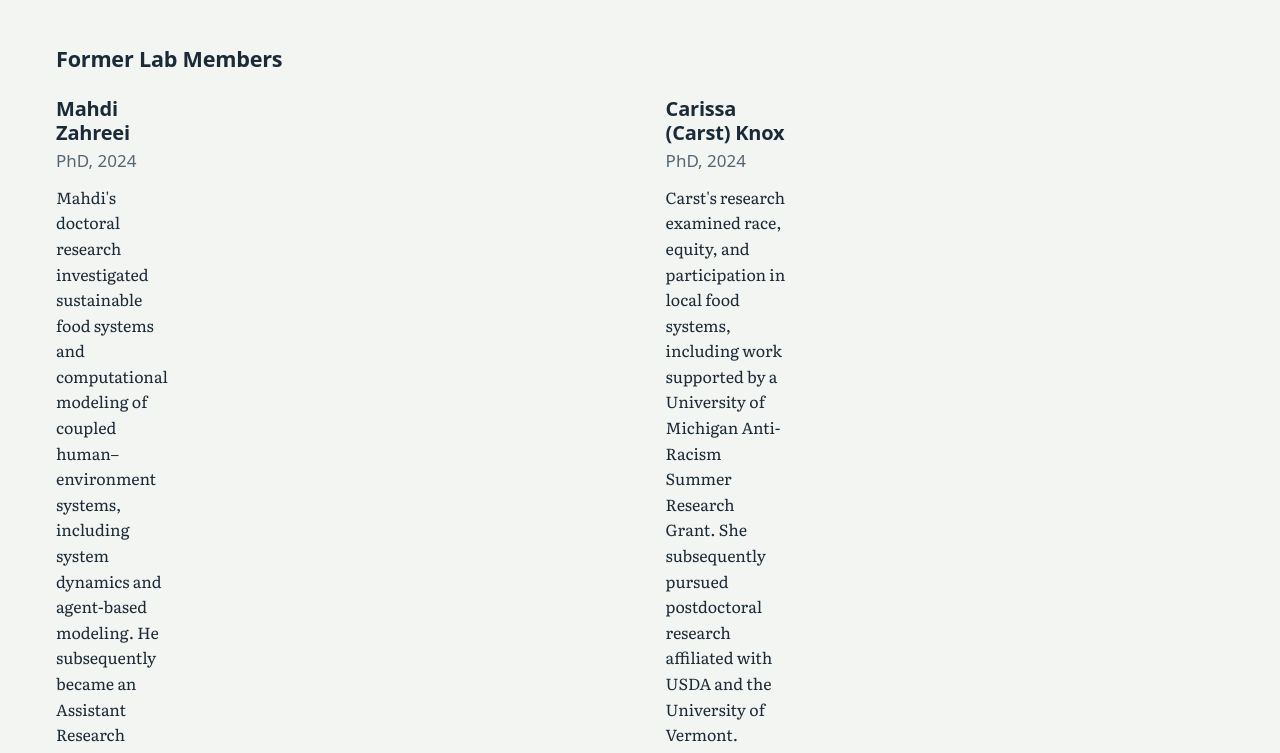
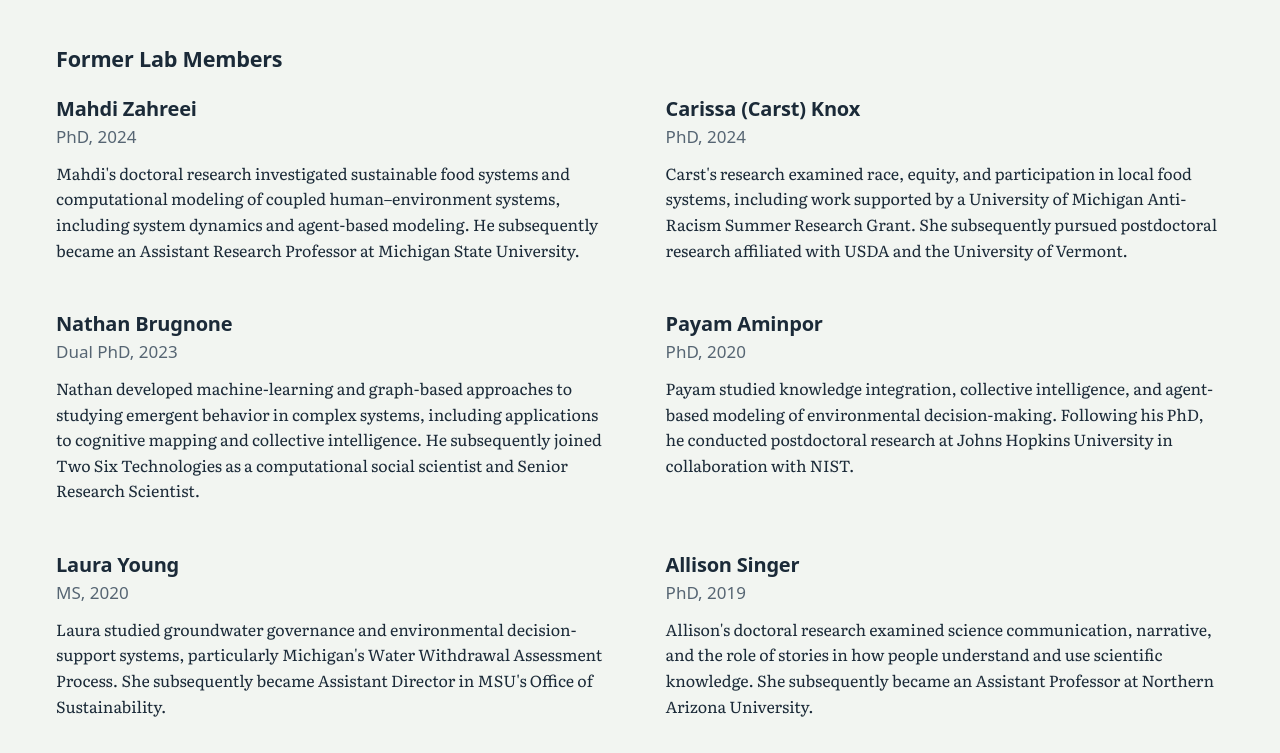
Before and after one commit to stevenallangray/prof-steven-gray, a website: page variants/concept-map/index.html in a window 1280 px wide. Shown: the part 5456-6209 px from the top of the page. Drawn offline with Linux system fonts and the light colour scheme; a web font is replaced by a local one.

Commit message:
Fix alumni biographies squeezing into empty photo columns

```diff
--- a/variants/concept-map/style.css
+++ b/variants/concept-map/style.css
@@ -197,6 +197,10 @@ button { cursor: pointer; }
 .person.is-lead .person-name { font-size: 1.75rem; }
 .person.is-lead .person-bio { font-size: 1.0625rem; line-height: 1.65; max-width: 68ch; }
 
+/* Text-only alumni profiles do not reserve a photo column. */
+.group.is-alumni .person { display: block; }
+.group.is-alumni .person-bio { max-width: 62ch; }
+
 /* ---------- publications ---------- */
 .pubs-layout { display: grid; gap: 24px; }
 @media (min-width: 960px) {
```
